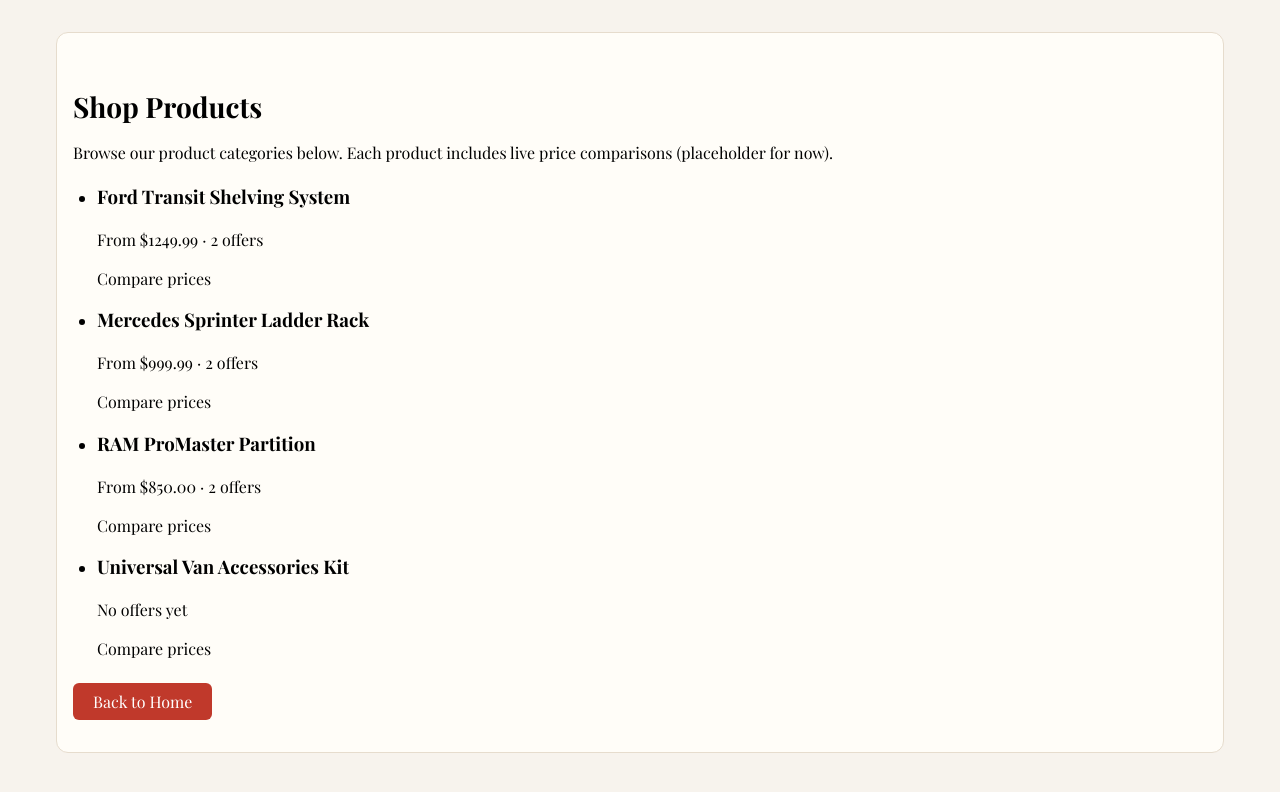
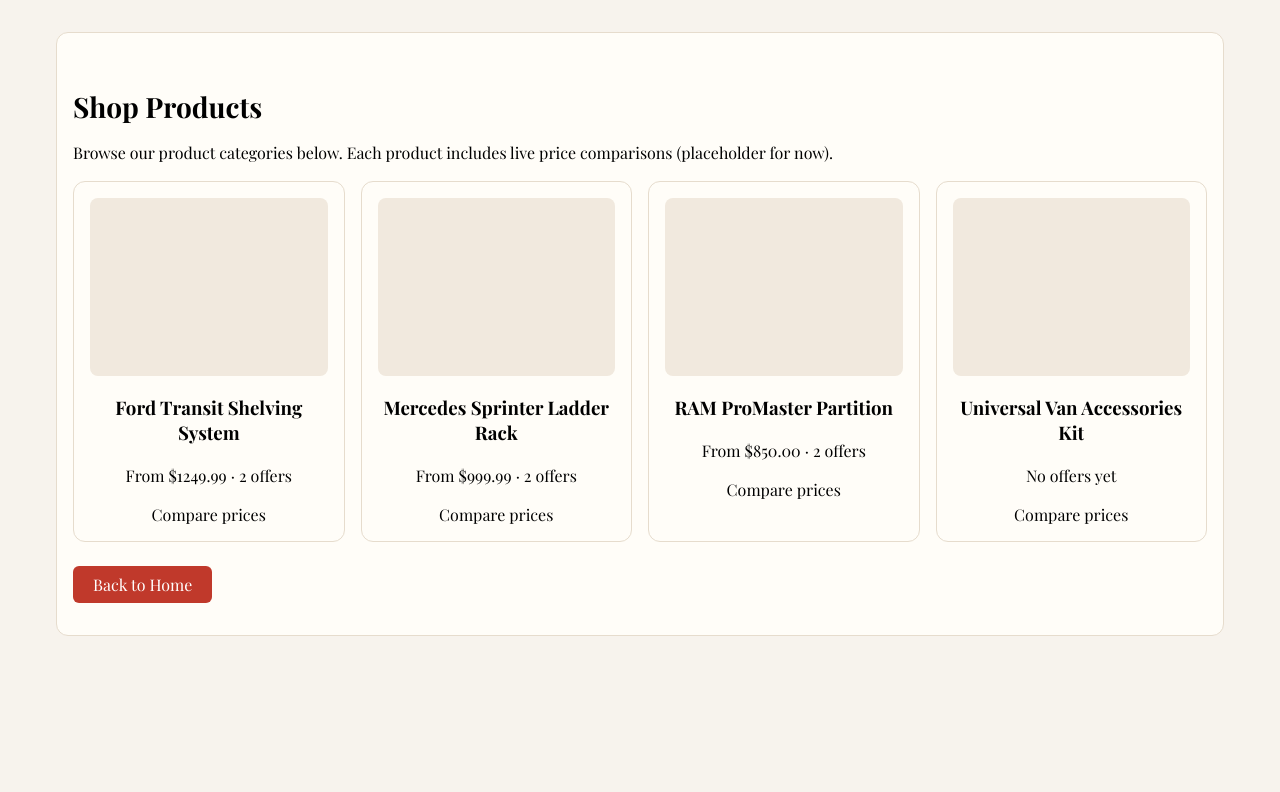
Before and after one commit to dev-verde1071/website, a Next.js app: page /shop in a window 1280 px wide. Shown: the top 792 px of the page. Built offline with nearby package versions, Linux system fonts and the light colour scheme.

Commit message:
Update globals.css

```diff
--- a/app/globals.css
+++ b/app/globals.css
@@ -146,3 +146,27 @@ main ul {
 .button:hover {
   background: #a32d21;
 }
+
+/* Shop Product Grid */
+.product-grid {
+  display: grid;
+  grid-template-columns: repeat(auto-fit, minmax(220px, 1fr));
+  gap: 1rem;
+  list-style: none;
+  padding: 0;
+}
+
+.product-card {
+  background: #fffdf8;
+  border: 1px solid #e6dccd;
+  border-radius: 12px;
+  padding: 1rem;
+  text-align: center;
+}
+
+.product-image {
+  background: #f1e9de;
+  aspect-ratio: 4 / 3;
+  border-radius: 8px;
+  margin-bottom: 0.75rem;
+}
```
